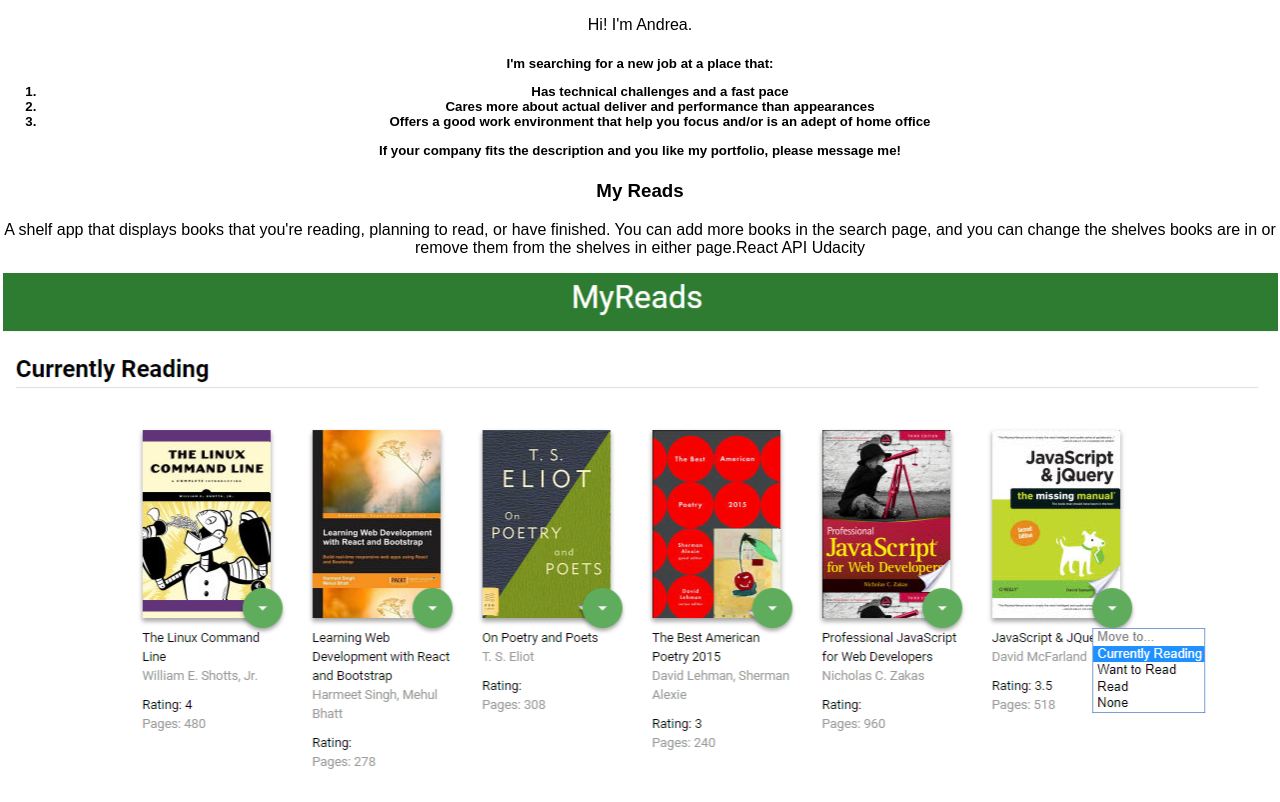
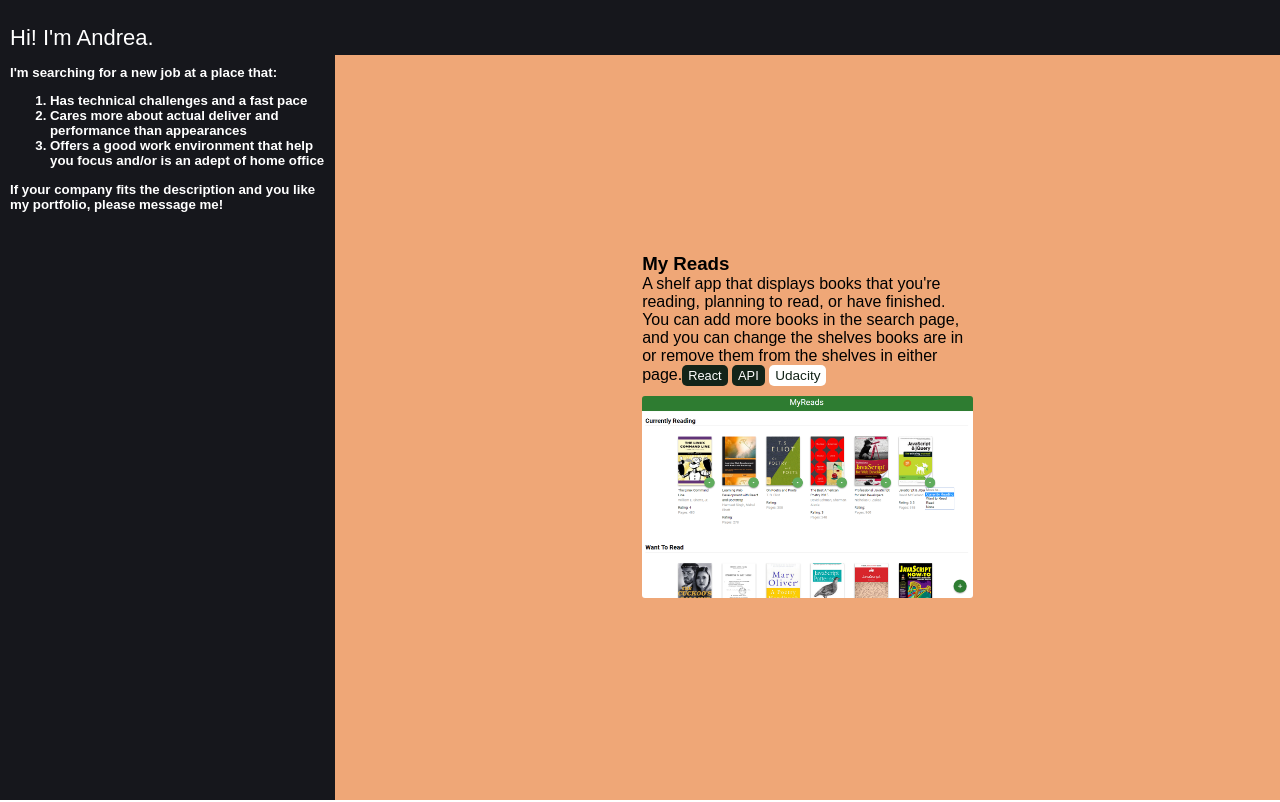
Before and after one commit to andreaweb/andreaweb.github.io, a React (Create React App) app: page / in a window 1280 px wide. Shown: the top 802 px of the page. Built offline with nearby package versions, Linux system fonts and the light colour scheme.

Commit message:
updated CSS and projects.json

```diff
--- a/package.json
+++ b/package.json
@@ -7,10 +7,13 @@
     "react-dom": "^16.4.2",
     "react-scripts": "1.1.5"
   },
+  "homepage": "https://andreaweb.github.io/",
   "scripts": {
     "start": "react-scripts start",
     "build": "react-scripts build",
     "test": "react-scripts test --env=jsdom",
-    "eject": "react-scripts eject"
+    "eject": "react-scripts eject",
+    "predeploy": "npm run build",
+    "deploy": "gh-pages -d build"
   }
 }
--- a/src/App.css
+++ b/src/App.css
@@ -1,28 +1,166 @@
-.App {
-  text-align: center;
+:root{
+  --dark-blue: #16171C;
+  --light-orange: #efa777;
+  --dark-orange: #b6631d;
+  --dark-green: #142419;
+}
+.App{
+  font-family: sans-serif;
+  display: grid;
+  min-height: 100vh;
+  grid-template-rows: 55px auto;
+  grid-template-areas:
+  "h h h h h h"
+  "m m m m m m"
+  "m m m m m m"
+}
+p,h5,h3{
+  margin: 0
+}
+.header{
+  grid-area: h;
+  display: flex;
+}
+.filter{
+  display: flex;
+  justify-content: space-around;
+  flex: 3;
+}
+.filter a:hover {
+    background: var(--dark-blue)
+}
+.filter a{
+    text-decoration: underline;
+    color: white;
+    background: var(--light-orange);
+    flex: 1;
+    display: flex;
+    align-items: center;
+    justify-content: center;
+}
+.intro{
+    padding: 25px 10px 5px 10px;
+    font-family: 'Sunflower', sans-serif;
+    font-size: 22px;
+    flex: 1;
+}
+.main{
+  display: flex;
+  grid-area: m
+}
+.aside{
+  padding: 10px;
+  flex: 1;
+}
+.portfolio{
+  display: flex;
+  flex: 3;
+  justify-content: space-evenly;
+  align-items: center;
+  flex-wrap: wrap;
+}
+.info{
+  margin-left: auto
+}
+.project{
+  margin: 18px;
+  flex-basis: 35%;
+}
+.card{
+  position:relative;
+}
+.card:hover:after{
+  position: absolute;
+  content: " ";
+  top: 0;
+  left: 0;
+  width: 100%;
+  height: 100%;
+  z-index: 0;
+  background-color: rgba(20,36,25, 0.5);
+  pointer-events: none;
+}
+.card__image{
+  max-width: 100%;
+  border-radius: 3px;
+}
+.description{
+  margin-bottom: 10px
+}
+.tag{
+    background: #142419;
+    color: #fff;
+    font-size: 80%;
+    padding: 3px 6px;
+    border-radius: 5px;
+    display: inline-block;
+}
+.tag.occasion{
+  color: #142419;
+  font-size: 85%;
+  background-color: #fff;
+}
+.contact{
+  display: flex;
+  justify-content: space-around;
+  margin-top: 40px;
+}
+.contact a i{
+  font-size: 36px;
+}
+.contact a i:hover{
+  color: var(--light-orange)
 }
 
-.App-logo {
-  animation: App-logo-spin infinite 20s linear;
-  height: 80px;
+@media screen and (max-height: 500px),
+screen and (max-width: 900px){
+  .main{
+    display: block;
+  }
+  .aside{
+    text-align: center;
+  }
 }
 
-.App-header {
-  background-color: #222;
-  height: 150px;
-  padding: 20px;
-  color: white;
+/*utilities*/
+/*backgrounds*/
+.dark-blue-bg{
+  background-color: var(--dark-blue)
+}
+.light-orange-bg{
+  background-color: var(--light-orange)
+}
+.dark-orange-bg{
+  background-color: var(--dark-orange)
+}
+.dark-green-bg{
+  background-color: var(--dark-green)
+}
+.pink-bg{
+  background-color: var(--pink)
+}
+.white-bg{
+  background-color: #fff
 }
 
-.App-title {
-  font-size: 1.5em;
+/*colors*/
+.dark-blue{
+  color: var(--dark-blue)
+}
+.light-orange{
+  color: var(--light-orange)
+}
+.dark-orange{
+  color: var(--dark-orange)
+}
+.dark-green{
+  color: var(--dark-green)
+}
+.pink{
+  color: var(--pink)
+}
+.white{
+  color: #fff
 }
 
-.App-intro {
-  font-size: large;
-}
-
-@keyframes App-logo-spin {
-  from { transform: rotate(0deg); }
-  to { transform: rotate(360deg); }
-}
+/*filters - useful to classify projects*/
```
Also changed, not shown: src/projects.json (+45 -45 lines).
